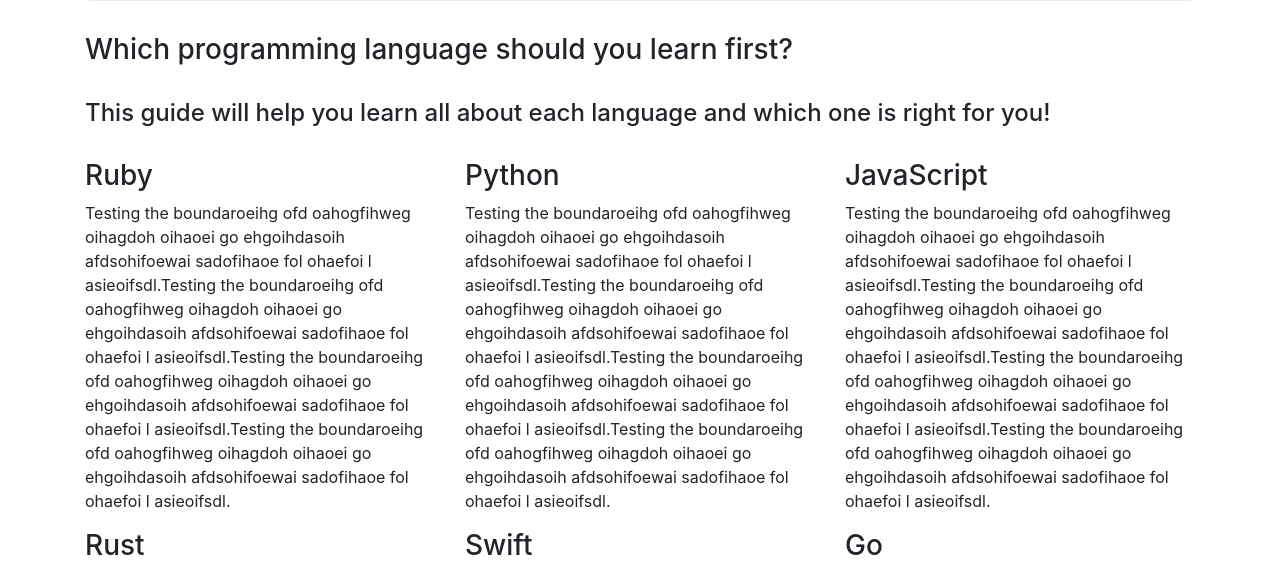
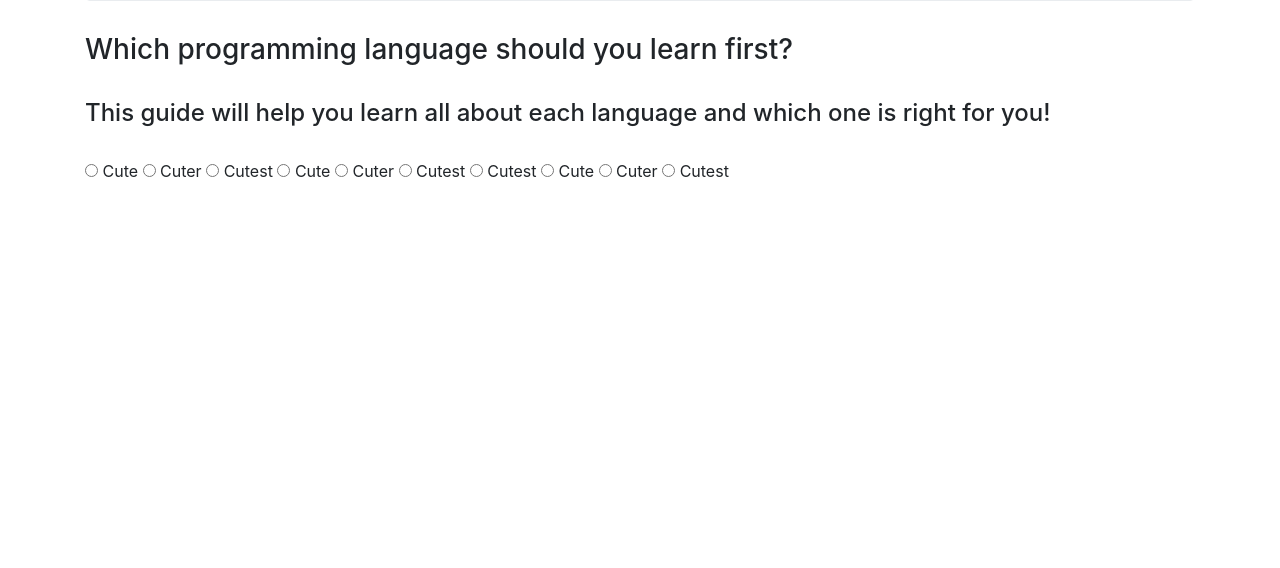
Before and after one commit to Kirtiraja/language-suggestor, a plain HTML site: page index.html in a window 1280 px wide. Shown: the part 183-751 px from the top of the page. Drawn offline with Linux system fonts and the light colour scheme.

Commit message:
add radio buttons

```diff
--- a/css/styles.css
+++ b/css/styles.css
@@ -3,7 +3,7 @@
 
 
 .pythoninfo, .rubyinfo, .jsinfo, .rustinfo, .swiftinfo, .goinfo {
-  display: grid;
+  display: none;
 }
 
 
--- a/index.html
+++ b/index.html
@@ -16,6 +16,23 @@
       </div>
       <h3>Which programming language should you learn first?</h3><br>
       <h4>This guide will help you learn all about each language and which one is right for you!</h4><br>
+
+      <form class="survey">
+        <div class="radio">
+          <label class="radio-inline"><input type="radio" name="cute" value="1"> Cute   </label>
+          <label class="radio-inline"><input type="radio" name="cute" value="2"> Cuter   </label>
+          <label class="radio-inline"><input type="radio" name="cute" value="3"> Cutest   </label>
+          <label class="radio-inline"><input type="radio" name="cute" value="1"> Cute   </label>
+          <label class="radio-inline"><input type="radio" name="cute" value="2"> Cuter   </label>
+          <label class="radio-inline"><input type="radio" name="cute" value="3"> Cutest   </label>
+          <label class="radio-inline"><input type="radio" name="cute" value="3"> Cutest   </label>
+          <label class="radio-inline"><input type="radio" name="cute" value="1"> Cute   </label>
+          <label class="radio-inline"><input type="radio" name="cute" value="2"> Cuter   </label>
+          <label class="radio-inline"><input type="radio" name="cute" value="3"> Cutest   </label>
+        </div>
+
+
+      </form>
 
     <div class="row">
       <div class="col-md-4">
```
